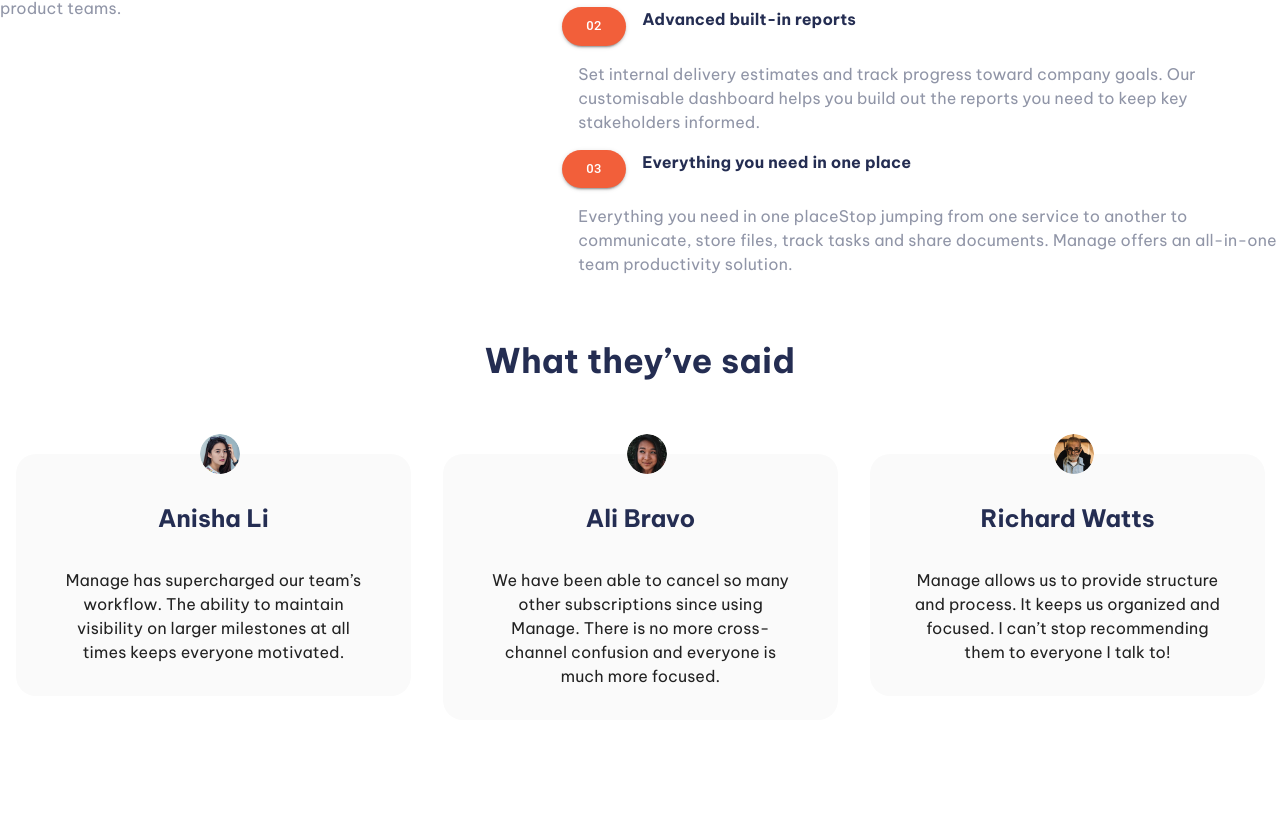
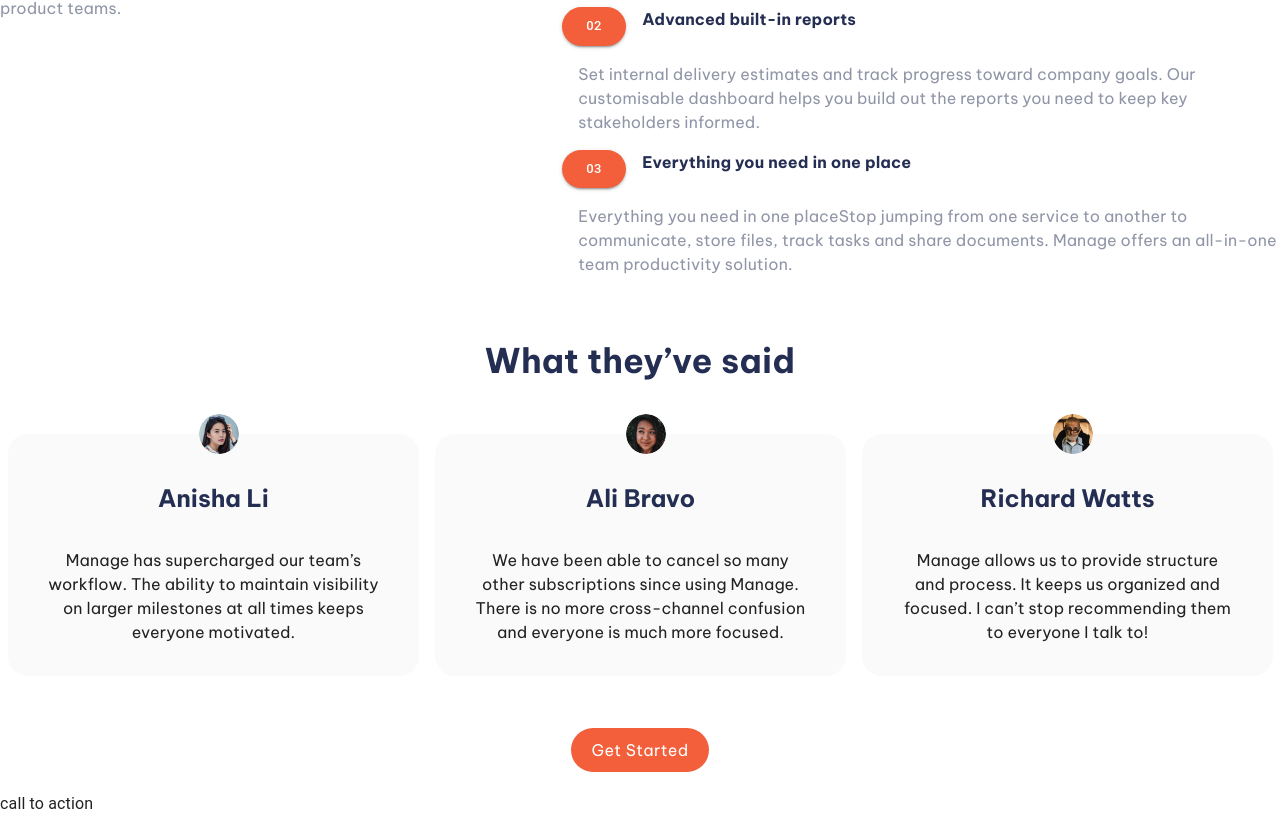
Before and after one commit to meyoh-23/Manage-landing-page, a React (Create React App) app: page / in a window 1280 px wide. Shown: the part 964-1780 px from the top of the page. Before the commit the page ends 1708 px from the top, so only its background shows below. Built offline with nearby package versions, Linux system fonts and the light colour scheme.

Commit message:
beggining call to action

```diff
--- a/src/App.js
+++ b/src/App.js
@@ -3,6 +3,7 @@ import Services from './components/Services';
 import Navbar from "./components/Navbar";
 import Hero from "./components/Hero";
 import Testimonials from "./components/Testimonials";
+import CallToAction from "./components/CallToAction";
 
 const theme = createTheme({
   breakpoints: {
@@ -41,6 +42,7 @@ function App() {
         <Box variant='main'>
           <Services/>
           <Testimonials/>
+          <CallToAction/>
         </Box>
 
       </ThemeProvider>
--- /dev/null
+++ b/src/components/CallToAction.jsx
@@ -0,0 +1,12 @@
+import { Box } from "@mui/material";
+
+
+function CallToAction() {
+  return (
+    <Box>
+        call to action
+    </Box>
+  )
+}
+
+export default CallToAction;
--- a/src/components/Testimonials.jsx
+++ b/src/components/Testimonials.jsx
@@ -1,6 +1,7 @@
 import React from 'react'
 import { Box, Typography } from '@mui/material';
 import { TestimonialsSlider } from './utils/TestimonialSlider';
+import { MainButton } from './utils/Buttons';
 
 
 function Testimonials() {
@@ -12,7 +13,8 @@ function Testimonials() {
       flexDirection: "column",
       alignContent: "center",
       justifyContent: "space-between",
-      gap: 6,
+      gap: 3.5,
+      mb: 2.5
     }}
     >
       <Typography variant='h4'
@@ -25,8 +27,21 @@ function Testimonials() {
       >
         What they’ve said
       </Typography>
-      <Box>
-        <TestimonialsSlider/>
+      <TestimonialsSlider/>
+      <Box sx={{
+        display: "flex",
+        flexDirection: "column",
+        justifyContent: "center",
+        alignContent: "center",
+        mx: "auto",
+        mt: 0,
+      }}>
+        <MainButton
+        text='get started'
+        mainColor='secondary.main'
+        textColor='#fff'
+        activeColor='secondary.light'
+        />
       </Box>
     </Box>
   )
--- a/src/components/utils/TestimonialCard.jsx
+++ b/src/components/utils/TestimonialCard.jsx
@@ -5,11 +5,14 @@ function TestimonialCard({name, image, comments}) {
     <Box variant='article'
     sx={{
         position: "relative",
-        maxWidth: "450px",
+        maxWidth: {
+            xs:"90vw",
+            md: "450px",
+        },
         alignItems: "center",
         borderRadius: "20px",
         backgroundColor: "neutral.main",
-        mx: 2,
+        mx: 1,
         my: 3,
     }}
     >
```
